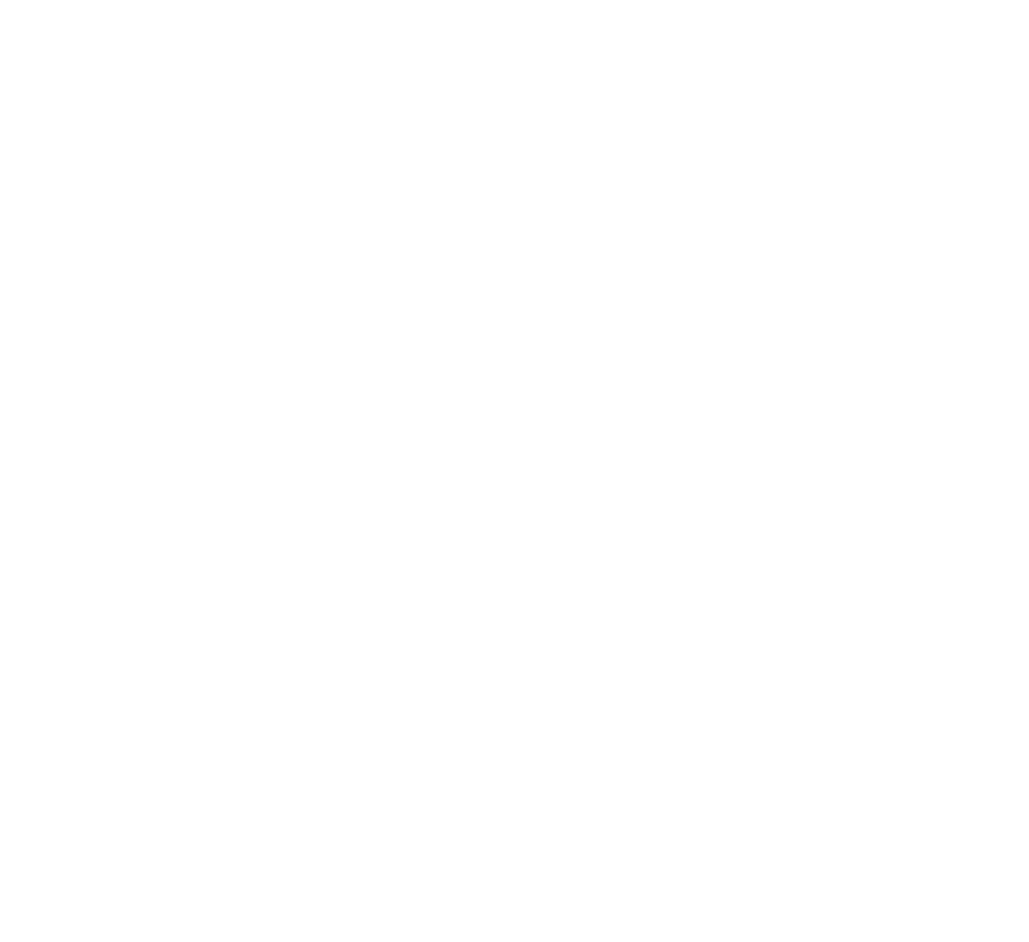
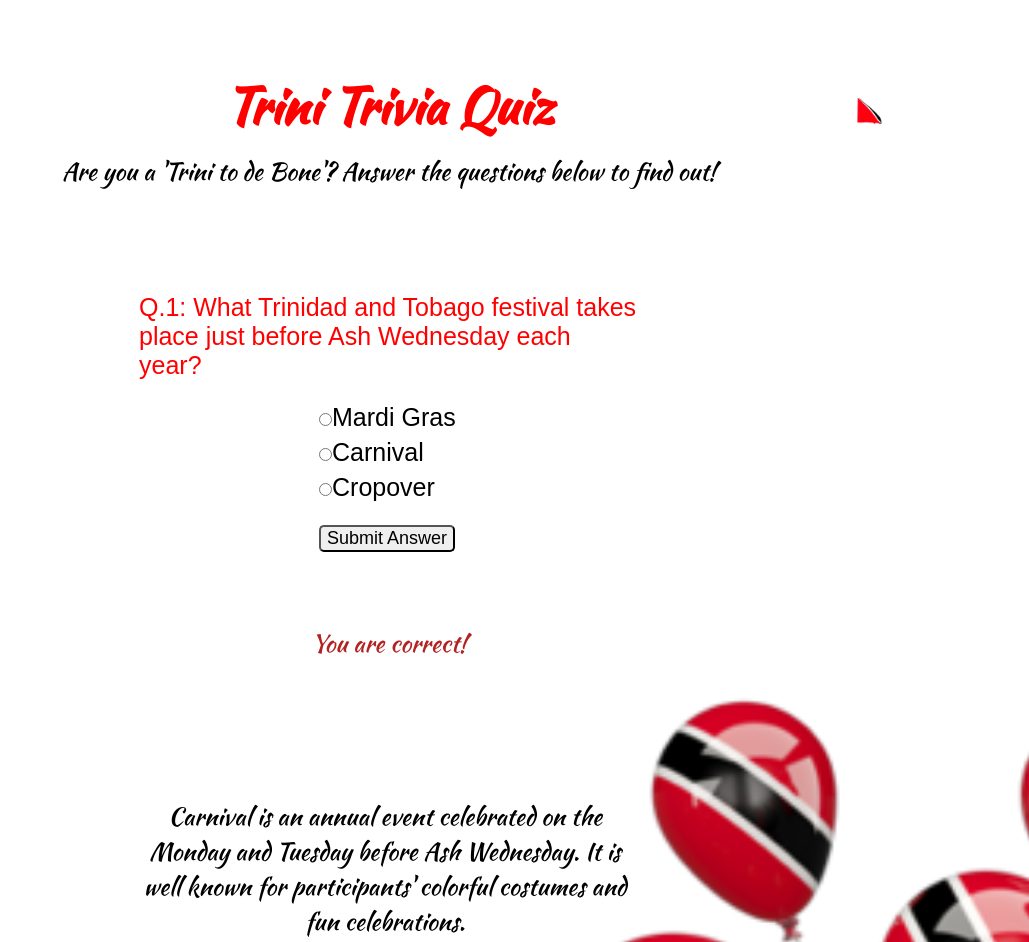
Before and after one commit to MarissaCB/TriniTriviaQuiz, a plain HTML site: page index.html in a window 1280 px wide. Shown: the top 942 px of the page, without its empty margins (251-1280 px from the left). Before the commit the page ends 800 px from the top, so only its background shows below. Drawn offline with nearby package versions, Linux system fonts and the light colour scheme.

Commit message:
css and html updated

```diff
--- a/css/style.css
+++ b/css/style.css
@@ -1,66 +1,91 @@
 body {
-	background-color: #000;
+	background-color: #fff;
+	font-family: Helvetica, Arial, Verdana, sans-serif;
+	background-image: url('../images/ttbackground.png');
+	background-repeat: no-repeat;
+	background-size: cover;
+	background-position: center bottom;
+	height: 90rem;
+	overflow: auto;
 }
 
-.container {
-	background-color: #fff;
-	margin-top: 100px;
-	padding-left: 100px;
-	min-width: 1200px;
-	height: 500px;
-	position: relative;
-	z-index: 1;
-	border-top-style: solid;
-	border-bottom-style: solid;
-	border-color: red;
-	border-width: 10px;
+.logo {
+	display: block;
+	margin-left: 1100px;
+	margin-top: -120px;
 }
 
-.ryu {
-	width: 659px;
-	height: 494px;
+h1, h3, #feedbackYes, #feedbackNo, #factResponse {
+	font-family: 'Kaushan Script', cursive;
+	text-align: center;
 }
 
-.ryu-still, .ryu-ready, .ryu-throwing, .ryu-coolmusic {
-	width: 659px;
-	height: 494px;
+h1 {
+	margin: 70px auto;
+	font-size: 3.125rem;
+	color: red;
+	outline-color: black;
+	outline-width: 100;
 }
 
-.ryu-ready, .ryu-throwing, .ryu-coolmusic {
+h3 {
+	font-size: 1.525rem;
+	font-weight: 200;
+}
+
+#questionSegment {
+	width: 500px;
+	height: 400px;
+	margin: 0 auto;
+	font-family: sans-serif;
+	font-size: 25px;
+	padding-top: 80px;
+	color: red;
+}
+
+#answer_holder {
+	display: inline-block;
+	margin-left: 180px;
+	margin-top: 20px;
+	line-height: 35px;
+	color: black;
+}
+#buttonSubmit {
+	margin-left: 180px;
+}
+
+#submit {
+	font-size: 18px;
+	margin-top: 20px;
+	border-radius: 5px;
+	color: black;
+}
+
+#feedbackYes {
+	color: #B22222;
+}
+
+#feedbackYes, #feedbackNo {
+	width: 100%;
+	text-align: center;
+	vertical-align: top;
+	margin-top: -85px;
+	font-weight: 100;
+	font-size: 1.525rem;
+	display: inline-block;
+}
+
+#feedbackNo {
 	display: none;
 }
 
-.ryu-ready {
-	background-image: url('../images/ryu-ready-position.gif');
-
+#factResponse {
+	width: 40%;
+	font-weight: 100;
+	font-size: 1.525rem;
+	display: inline-block;
+	vertical-align: top;
+	margin-top: 70px;
+	padding-left: 380px;
+	padding-right: 380px;
 }
-
-.ryu-still {
-	background-image: url('../images/ryu-standing-still.png');
-
-}
-
-.ryu-throwing {
-	background-image: url('../images/ryu-throwing-hadouken.png');
-
-}
-
-.ryu-coolmusic {
-	background-image: url('../images/ryu-cool.gif');
-
-}
-.ryu-still, .ryu-ready, .ryu-throwing .hadouken, .ryu-cool {
-	background-repeat: no-repeat;
-}
-
-.hadouken {
-	background-image: url('../images/hadouken.gif');
-	width: 156px;
-	height: 90px;
-	float: left;
-	display: none;
-	position: absolute;
-	z-index: 10;
-	top: 175px;
-	left: 600px;
-}
--- a/index.html
+++ b/index.html
@@ -1,10 +1,36 @@
 <!DOCTYPE html>
 <html lang="en">
 <head>
+<link rel="stylesheet" href="css/normalize.css">
+	<link rel="stylesheet" href="css/style.css">
+	<link href="https://fonts.googleapis.com/css?family=Kaushan+Script" rel="stylesheet">
+	<script src="https://ajax.googleapis.com/ajax/libs/jquery/2.2.4/jquery.min.js"></script>
+		<script type="text/javascript" src="js/app.js"></script>
 	<meta charset="UTF-8">
 	<title>Trini Trivia Quiz</title>
 </head>
 <body>
+		<h1>Trini Trivia Quiz</h1>
+		<img class="logo" src="images/ttanimatedflag.gif" alt="Karma" width="50">
+		<h3>Are you a 'Trini to de Bone'? Answer the questions below to find out!</h3>
 
+		<div id="questionSegment">
+			<span class="question">Q.1: What Trinidad and Tobago festival takes place just before Ash Wednesday each year?</span><br>
+			<div id="answer_holder">
+				<input type="radio" name="option" class="option" value="0"><span class="answer">Mardi Gras</span><br>
+				<input type="radio" name="option" class="option" value="1"><span class="answer">Carnival</span><br>
+				<input type="radio" name="option" class="option" value="2"><span class="answer">Cropover</span><br>
+			</div>
+			<div id="buttonSubmit">
+				<input type="button" id="submit" value="Submit Answer"><span id="hint"></span>
+			</div>
+		</div>
+		<div id="factInfo">
+
+				<span id="feedbackNo">Sorry wrong answer.</span><br>
+				<span id="feedbackYes">You are correct!</span><br>
+
+				<span id="factResponse">Carnival is an annual event celebrated on the Monday and Tuesday before Ash Wednesday. It is well known for participants' colorful costumes and fun celebrations.</span>
+		</div>
 </body>
 </html>
```
Also changed, not shown: js/script.js (+0 -23 lines), images/ttanimatedflag.gif (renamed from images/ttanimatedflag of Trinidad and Tobago.gif).
